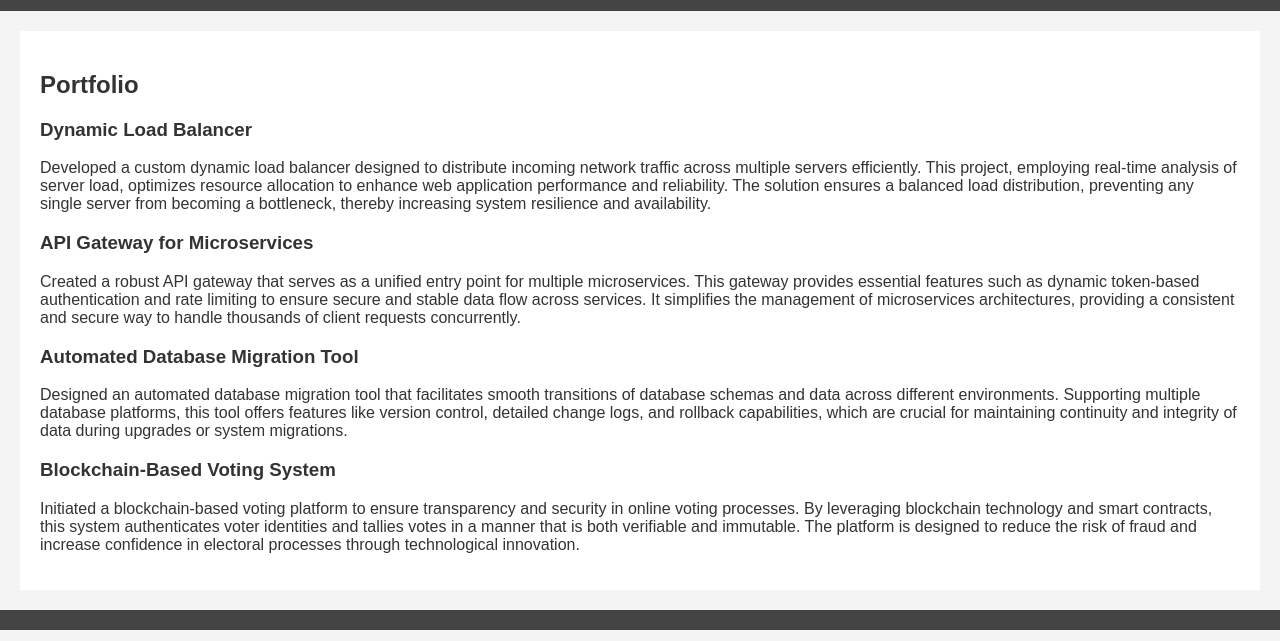
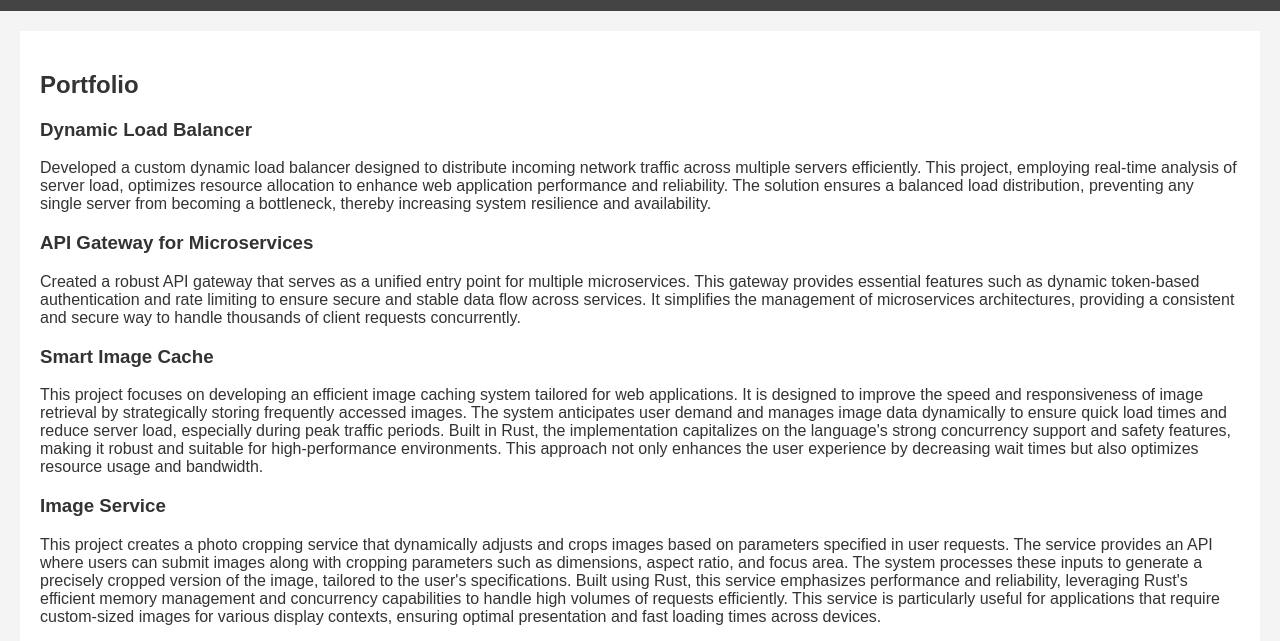
Before and after one commit to pietrel/pietrel.github.io, a plain HTML site: page index.html in a window 1280 px wide. Shown: the part 89-730 px from the top of the page. Drawn offline with Linux system fonts and the light colour scheme.

Commit message:
Update index.html

```diff
--- a/index.html
+++ b/index.html
@@ -26,6 +26,14 @@
             <p>Created a robust API gateway that serves as a unified entry point for multiple microservices. This gateway provides essential features such as dynamic token-based authentication and rate limiting to ensure secure and stable data flow across services. It simplifies the management of microservices architectures, providing a consistent and secure way to handle thousands of client requests concurrently.</p>
         </div>
         <div>
+            <h3>Smart Image Cache</h3>
+            <p>This project focuses on developing an efficient image caching system tailored for web applications. It is designed to improve the speed and responsiveness of image retrieval by strategically storing frequently accessed images. The system anticipates user demand and manages image data dynamically to ensure quick load times and reduce server load, especially during peak traffic periods. Built in Rust, the implementation capitalizes on the language's strong concurrency support and safety features, making it robust and suitable for high-performance environments. This approach not only enhances the user experience by decreasing wait times but also optimizes resource usage and bandwidth.</p>
+        </div>
+        <div>
+            <h3>Image Service</h3>
+            <p>This project creates a photo cropping service that dynamically adjusts and crops images based on parameters specified in user requests. The service provides an API where users can submit images along with cropping parameters such as dimensions, aspect ratio, and focus area. The system processes these inputs to generate a precisely cropped version of the image, tailored to the user's specifications. Built using Rust, this service emphasizes performance and reliability, leveraging Rust's efficient memory management and concurrency capabilities to handle high volumes of requests efficiently. This service is particularly useful for applications that require custom-sized images for various display contexts, ensuring optimal presentation and fast loading times across devices.</p>
+        </div>
+        <div>
             <h3>Automated Database Migration Tool</h3>
             <p>Designed an automated database migration tool that facilitates smooth transitions of database schemas and data across different environments. Supporting multiple database platforms, this tool offers features like version control, detailed change logs, and rollback capabilities, which are crucial for maintaining continuity and integrity of data during upgrades or system migrations.</p>
         </div>
```
